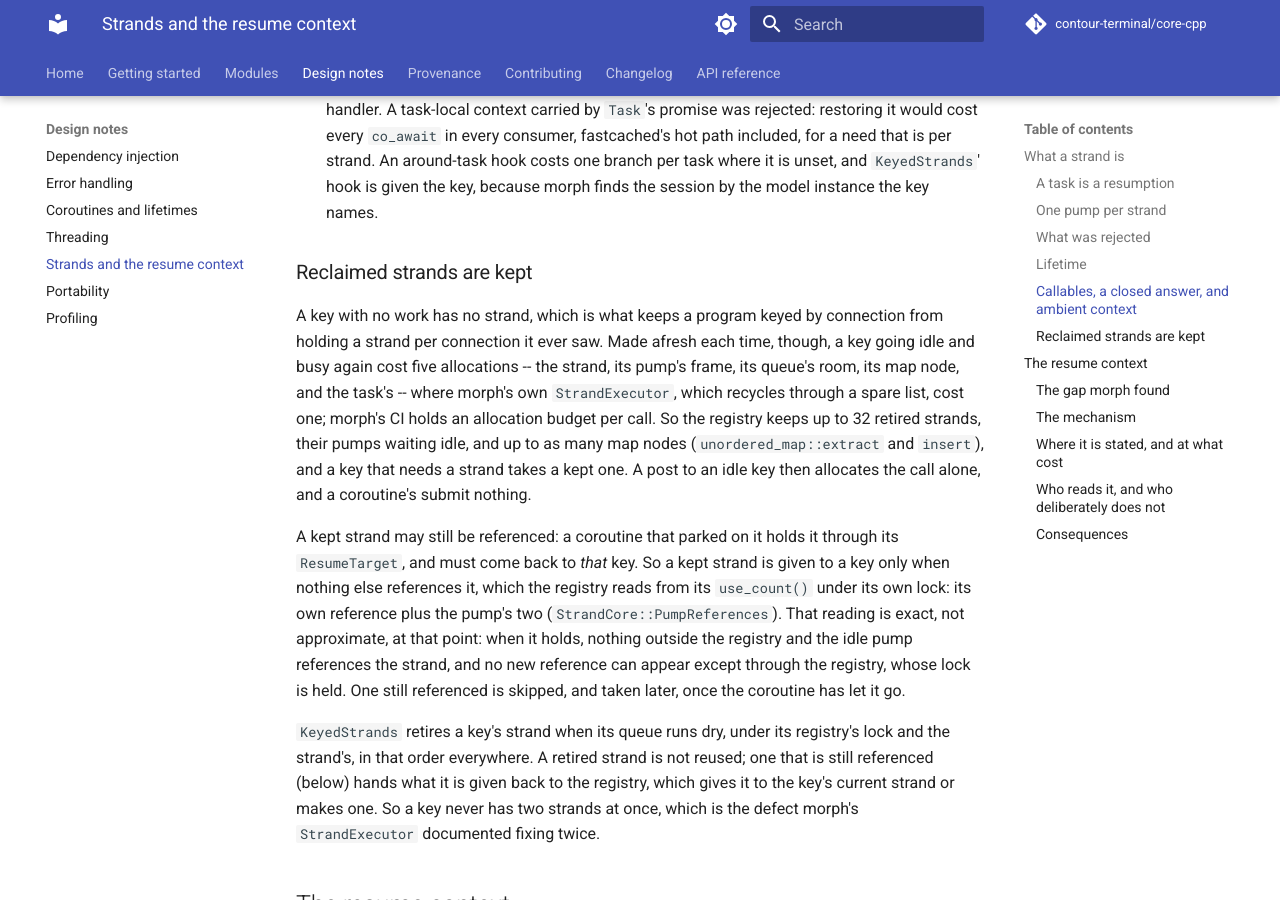
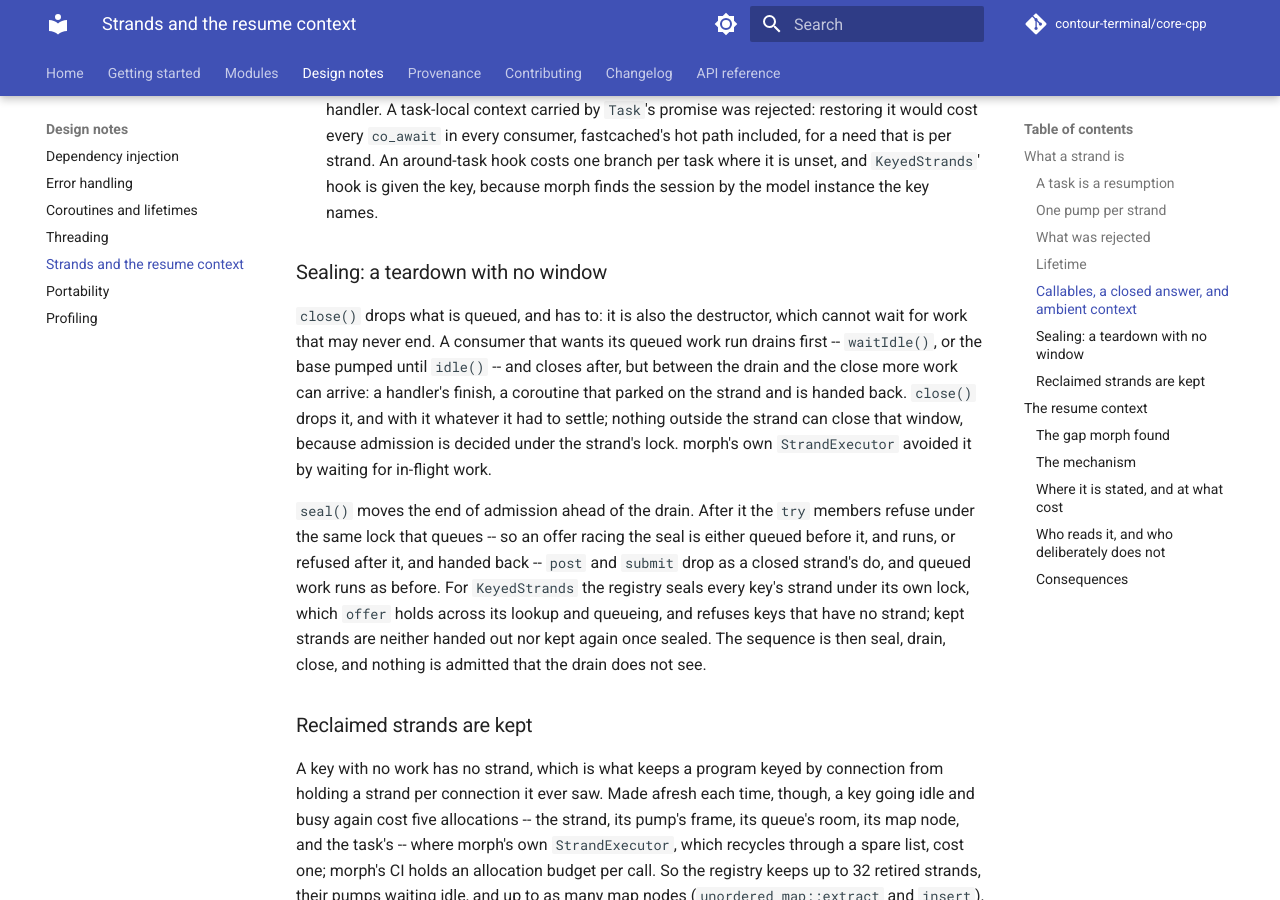
Before and after one commit to contour-terminal/core-cpp, an MkDocs documentation site: the page built from docs/design/strands.md, in a window 1280 px wide and 900 px high, scrolled down 3453 px. Built offline with MkDocs 1.6.1 and Material for MkDocs 9.7.7, drawn with Linux system fonts in a browser that asks for light colours; comment, search, counter and statistics services are not loaded.

Commit message:
docs: seal() -- CHANGELOG, module page, design note, rulebook
Signed-off-by: Christian Parpart <christian@parpart.family>

```diff
--- a/docs/design/strands.md
+++ b/docs/design/strands.md
@@ -127,6 +127,24 @@ have, and each was added as the smallest thing that meets it:
   strand. An around-task hook costs one branch per task where it is unset, and `KeyedStrands`'
   hook is given the key, because morph finds the session by the model instance the key names.
 
+### Sealing: a teardown with no window
+
+`close()` drops what is queued, and has to: it is also the destructor, which cannot wait for work
+that may never end. A consumer that wants its queued work run drains first -- `waitIdle()`, or the
+base pumped until `idle()` -- and closes after, but between the drain and the close more work can
+arrive: a handler's finish, a coroutine that parked on the strand and is handed back. `close()`
+drops it, and with it whatever it had to settle; nothing outside the strand can close that window,
+because admission is decided under the strand's lock. morph's own `StrandExecutor` avoided it by
+waiting for in-flight work.
+
+`seal()` moves the end of admission ahead of the drain. After it the `try` members refuse under the
+same lock that queues -- so an offer racing the seal is either queued before it, and runs, or
+refused after it, and handed back -- `post` and `submit` drop as a closed strand's do, and queued
+work runs as before. For `KeyedStrands` the registry seals every key's strand under its own lock,
+which `offer` holds across its lookup and queueing, and refuses keys that have no strand; kept
+strands are neither handed out nor kept again once sealed. The sequence is then seal, drain,
+close, and nothing is admitted that the drain does not see.
+
 ### Reclaimed strands are kept
 
 A key with no work has no strand, which is what keeps a program keyed by connection from holding
```
Also changed, not shown: .agent/rules/async-and-net.md (+5 -0 lines), CHANGELOG.md (+14 -0 lines), docs/modules/async.md (+5 -0 lines).
